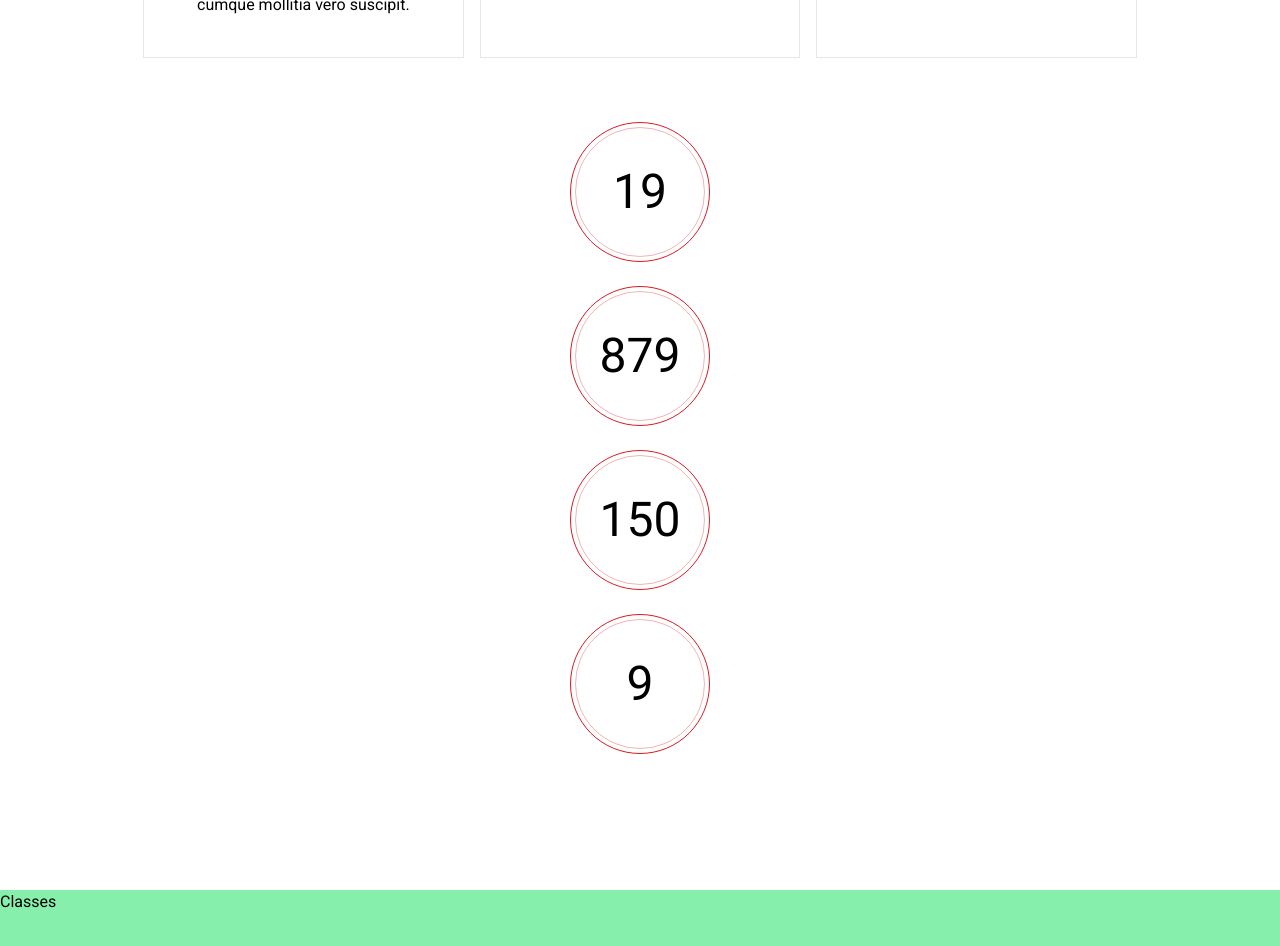
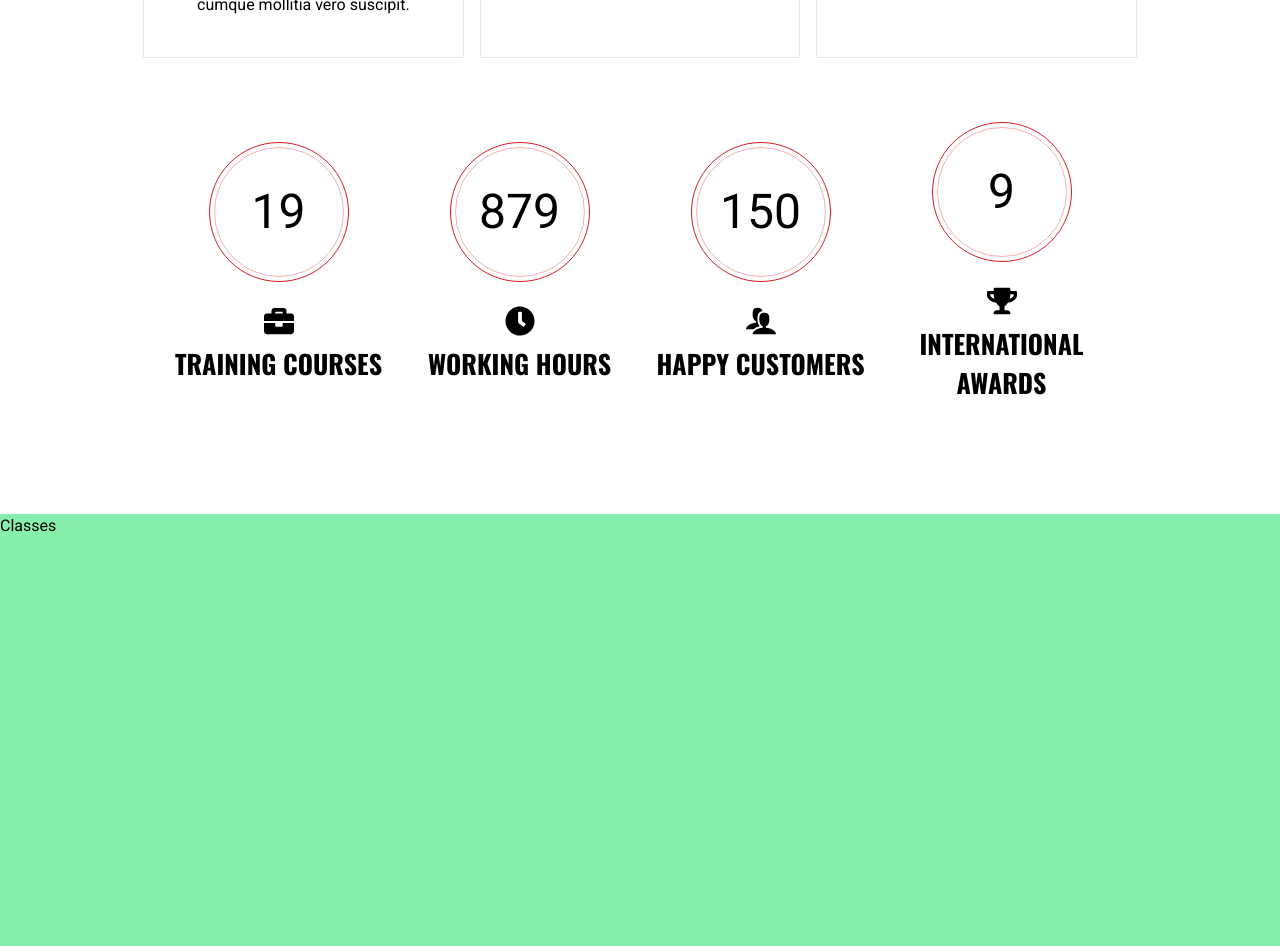
Before and after one commit to Quincy-Fer/fit-physique, a Next.js app: page / in a window 1280 px wide. Shown: the part 1420-2366 px from the top of the page. Built offline with nearby package versions, Linux system fonts and the light colour scheme.

Commit message:
Add ref to show counter when in view, add styling

```diff
--- a/components/Achievements.tsx
+++ b/components/Achievements.tsx
@@ -31,25 +31,34 @@ const stats = [
 ];
 
 const Achievements = () => {
+  const ref = useRef(null);
+  const isInView = useInView(ref);
+
   return (
     <section>
       <div className="container mx-auto">
-        <div>
+        <div className="grid grid-cols-2 md:grid-cols-4">
           {stats.map((item, index) => {
             return (
-              <div key={index}>
+              <div className="flex flex-col justify-center items-center" key={index}>
                 {/* circle outer */}
-                <div
-                  className="border border-accent/90 w-[140px] h-[140px] mx-auto rounded-full
-                p-1 mb-6"
-                >
+                <div className="border border-accent/90 w-[140px] h-[140px] mx-auto rounded-full p-1 mb-6">
                   {/* circle inner and counter */}
                   <div
+                    ref={ref}
                     className="border border-accent/30 w-full h-full flex items-center
                     justify-center text-5xl rounded-full"
                   >
-                    <CountUp start={0} end={item.number} duration={6} />
+                    {/* render the countup animation only when inview */}
+                    {isInView && (
+                      <CountUp start={0} end={item.number} duration={6} />
+                    )}
                   </div>
+                </div>
+                {/* text */}
+                <div className="flex flex-col justify-center items-center text-center">
+                  <item.icon className="text-3xl mb-2" />
+                  <h4 className="h4">{item.text}</h4>
                 </div>
               </div>
             );
```
